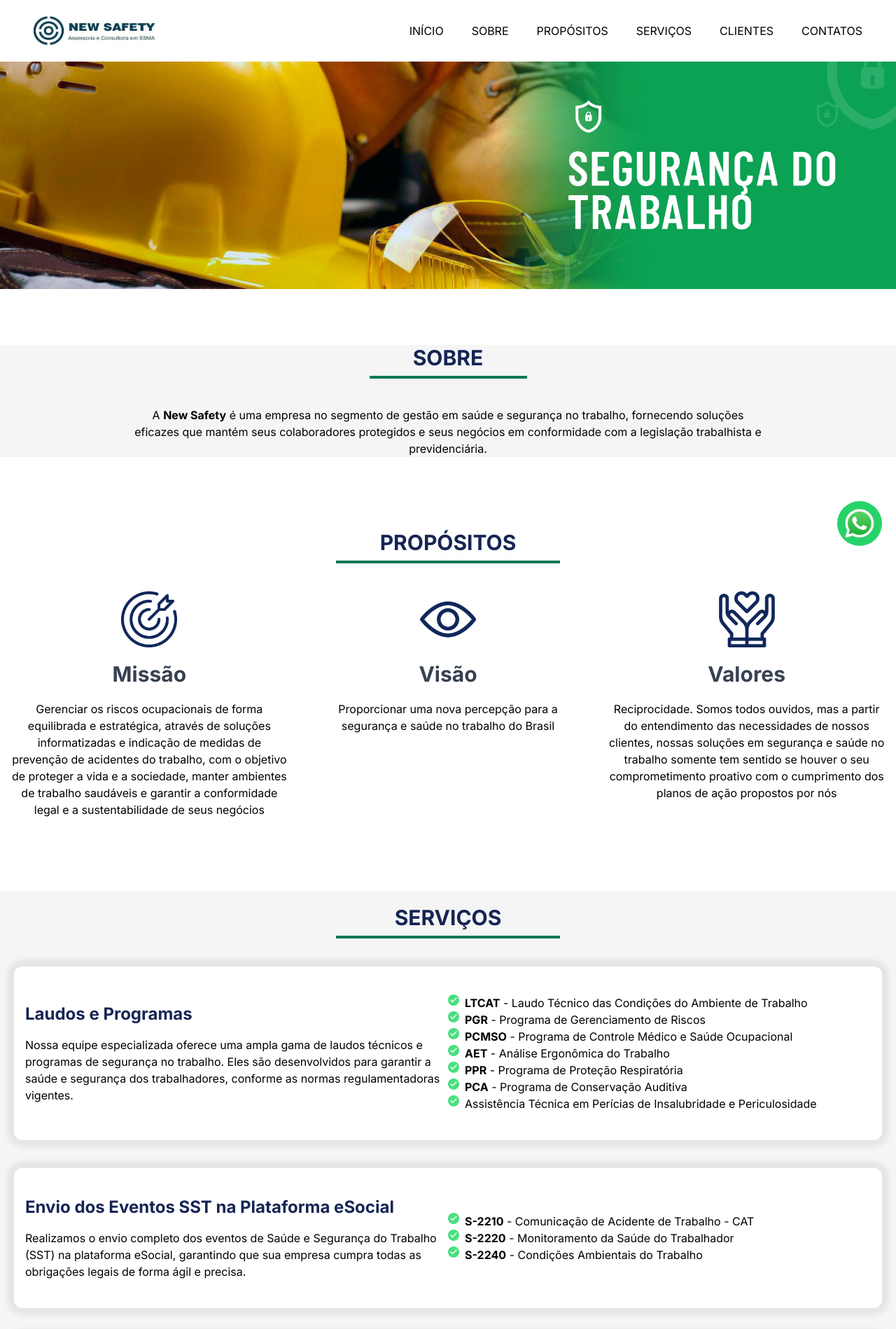
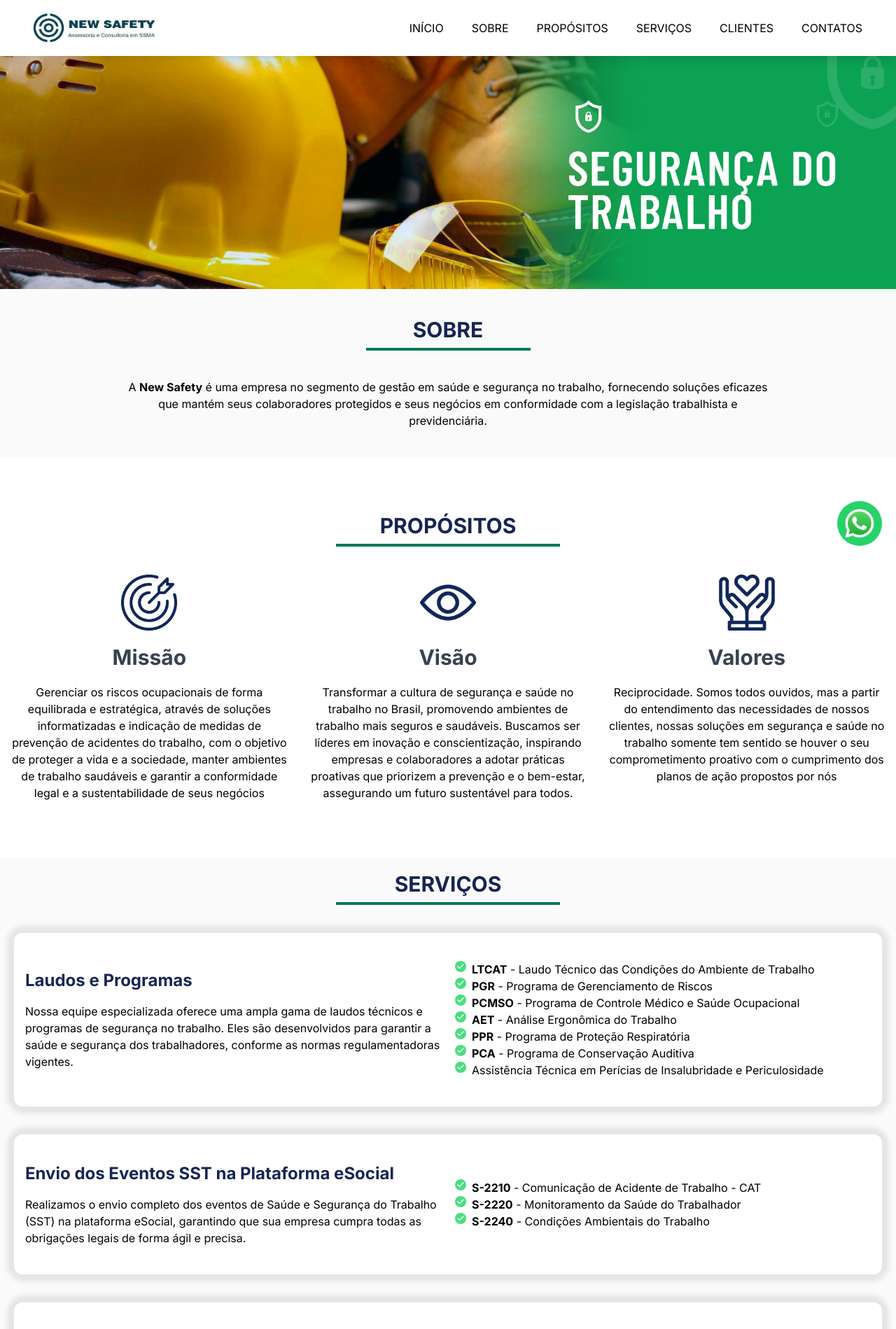
Before and after one commit to diogokimisima/new-safety, a React (Vite) app: page / in a window 1280 px wide. Shown: the top 1899 px of the page at 70% size. Built offline with nearby package versions, Linux system fonts and the light colour scheme.

Commit message:
finish project

```diff
--- a/src/App.jsx
+++ b/src/App.jsx
@@ -49,16 +49,12 @@ function App() {
 
       <motion.div className="space-y-20 mt-20">
         <motion.div
-          variants={childVariants} // Animação para cada componente filho
+          id="about"
+          variants={childVariants}
+          // className="bg-[#f5f5f5]"
+          className="bg-neutral-50"
         >
           <Banner />
-        </motion.div>
-
-        <motion.div
-          id="about"
-          variants={childVariants}
-          className="bg-[#f5f5f5]" // Animação para cada componente filho
-        >
           <About />
         </motion.div>
 
--- a/src/components/about.jsx
+++ b/src/components/about.jsx
@@ -1,6 +1,6 @@
 export function About() {
     return (
-      <div id="about" className="max-w-[980px] flex flex-col mx-auto px-10 ">
+      <div id="about" className="max-w-[980px] flex flex-col mx-auto px-5 py-10">
         <h2 className="text-blue-950 mb-10 text-center font-bold relative text-2xl lg:text-3xl ">
           SOBRE
           <span className="block mt-2 border-t-4 border-emerald-700 w-1/4 mx-auto" />
--- a/src/components/contacts/contact-card.jsx
+++ b/src/components/contacts/contact-card.jsx
@@ -5,7 +5,7 @@ export function ContactCard({ image, name ,description, positionJob }){
             <h2 className='text-blue-950 font-bold text-xl mt-8'>{name}</h2>
             <span className='text-emerald-800 font-bold'>{positionJob}</span>
 
-            <p className='text-center mt-10 max-w-[550px] text-sm lg:text-base px-4'>{description}</p>
+            <p className='leading-relaxed text-center mt-10 max-w-[550px] text-sm lg:text-base px-4'>{description}</p>
         </div>
     )
 }
--- a/src/components/contacts/contact.jsx
+++ b/src/components/contacts/contact.jsx
@@ -7,7 +7,7 @@ import { ContactCard } from './contact-card'
 
 export function Contact() {
     return (
-        <div className='space-y-10 bg-[#f5f5f5] py-6 '>
+        <div className='space-y-10 bg-neutral-50 py-6 '>
             <h2 className="text-blue-950 mb-10 text-2xl lg:text-3xl text-center font-bold relative">
                 Contato
                 <span className="block mt-2 border-t-4 border-emerald-700 w-1/4 mx-auto" />
--- a/src/components/header.jsx
+++ b/src/components/header.jsx
@@ -10,20 +10,20 @@ export function Header() {
   };
 
   return (
-    <header className="flex items-center w-full px-12 py-5 bg-white fixed top-0 z-50">
+    <header className="flex items-center w-full px-12 py-4 bg-white fixed top-0 z-50 shadow-lg">
       <div className="flex-1">
         <img className="h-12" src={Logo} alt="logo" />
       </div>
       <nav className="flex">
         {/* Botão para mobile */}
-        <div className="md:hidden">
+        <div className="lg:hidden">
           <button type='button' onClick={toggleMenu} aria-label="Toggle menu">
             {isMenuOpen ? <X className="w-8 h-8" /> : <Menu className="w-8 h-8" />}
           </button>
         </div>
 
         {/* Links para desktop */}
-        <div className="hidden md:flex gap-10">
+        <div className="hidden lg:flex gap-10">
           <a className='link-topo uppercase text-sm lg:text-base' href="#inicio">Início</a>
           <a className='link-topo uppercase text-sm lg:text-base' href="#about">Sobre</a>
           <a className='link-topo uppercase text-sm lg:text-base' href="#proposito">Propósitos</a>
--- a/src/components/purpose/purpose.jsx
+++ b/src/components/purpose/purpose.jsx
@@ -5,7 +5,7 @@ import Values from '../../assets/valor.png'
 
 export function Purpose() {
     return (
-        <div className="flex flex-col justify-center align-center py-6">
+        <div className="flex flex-col justify-center align-center">
             <h2 className="text-blue-950 mb-10 text-2xl lg:text-3xl text-center font-bold relative">
                 PROPÓSITOS
                 <span className="block mt-2 border-t-4 border-emerald-700 w-1/4 mx-auto" />
@@ -20,7 +20,7 @@ export function Purpose() {
 
                 <CardServices
                     title="Visão"
-                    description="Proporcionar uma nova percepção para a segurança e saúde no trabalho do Brasil"
+                    description="Transformar a cultura de segurança e saúde no trabalho no Brasil, promovendo ambientes de trabalho mais seguros e saudáveis. Buscamos ser líderes em inovação e conscientização, inspirando empresas e colaboradores a adotar práticas proativas que priorizem a prevenção e o bem-estar, assegurando um futuro sustentável para todos."
                     image={Vision}
                 />
 
--- a/src/components/services/card-services.jsx
+++ b/src/components/services/card-services.jsx
@@ -2,8 +2,8 @@ import { CheckParagraph } from './check-paragraph';
 
 export function CardServices() {
     return (
-        <div className='space-y-10'>
-            <div className='flex justify-center items-center flex-col px-4 bg-white rounded-xl p-10 m-5 custom-shadow xl:flex-row gap-y-10'>
+        <div className='space-y-10 '>
+            <div className='flex justify-center items-center flex-col px-4 bg-white rounded-xl p-10 m-5 custom-shadow xl:flex-row gap-y-10 gap-x-5'>
                 <div className='flex-1 flex flex-col gap-y-4 '>
                     <h2 className='md:text-2xl text-xl text-blue-950 font-bold'>Laudos e Programas</h2>
                     <p className='leading-relaxed text-sm md:text-base'>
@@ -35,7 +35,7 @@ export function CardServices() {
                 </div>
             </div>
 
-            <div className='flex justify-center items-center flex-col px-4 bg-white rounded-xl p-10 m-5 custom-shadow xl:flex-row gap-y-10'>
+            <div className='flex justify-center items-center flex-col px-4 bg-white rounded-xl p-10 m-5 custom-shadow xl:flex-row gap-y-10 gap-x-5'>
                 <div className='flex-1 flex flex-col gap-y-4'>
                     <h2 className='md:text-2xl text-xl text-blue-950 font-bold '>Envio dos Eventos SST na Plataforma eSocial</h2>
                     <p className='leading-relaxed text-sm md:text-base'>
@@ -55,7 +55,7 @@ export function CardServices() {
                 </div>
             </div>
 
-            <div className='flex justify-center items-center flex-col px-4 bg-white rounded-xl p-10 m-5 custom-shadow xl:flex-row gap-y-10'>
+            <div className='flex justify-center items-center flex-col px-4 bg-white rounded-xl p-10 m-5 custom-shadow xl:flex-row gap-y-10 gap-x-5'>
                 <div className='flex-1 flex flex-col gap-y-4'>
                     <h2 className='md:text-2xl text-xl text-blue-950 font-bold'>Treinamentos Normativos</h2>
                     <p className='leading-relaxed text-sm md:text-base'>
--- a/src/components/services/services.jsx
+++ b/src/components/services/services.jsx
@@ -2,7 +2,7 @@ import { CardServices } from "./card-services";
 
 export function Services() {
     return (
-        <div className="bg-[#f5f5f5] py-5">
+        <div className="bg-neutral-50 py-5">
             <h2 className="text-blue-950 mb-10 text-center font-bold relative text-2xl lg:text-3xl ">
                 SERVIÇOS
                 <span className="block mt-2 border-t-4 border-emerald-700 w-1/4 mx-auto" />
```
